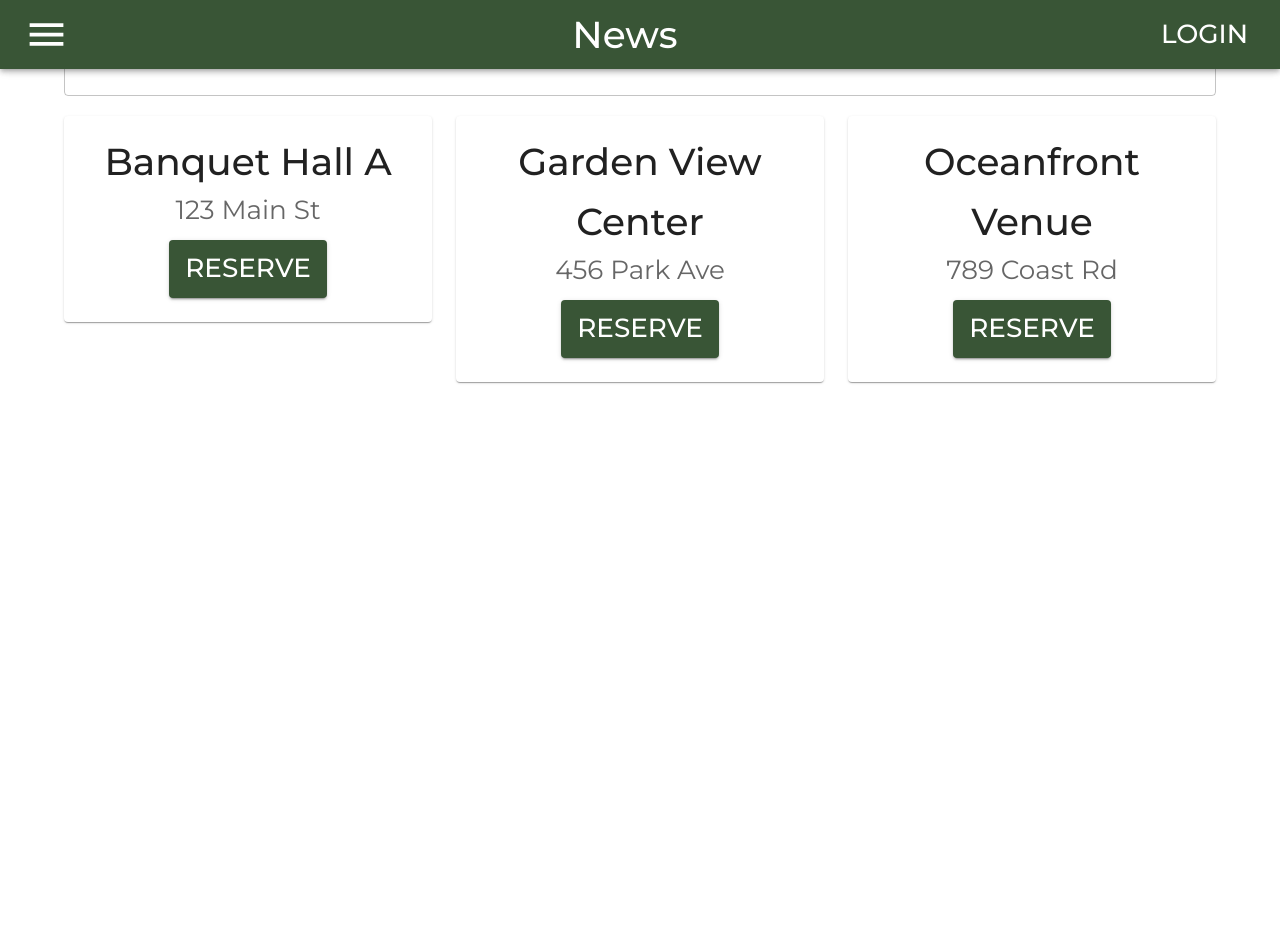
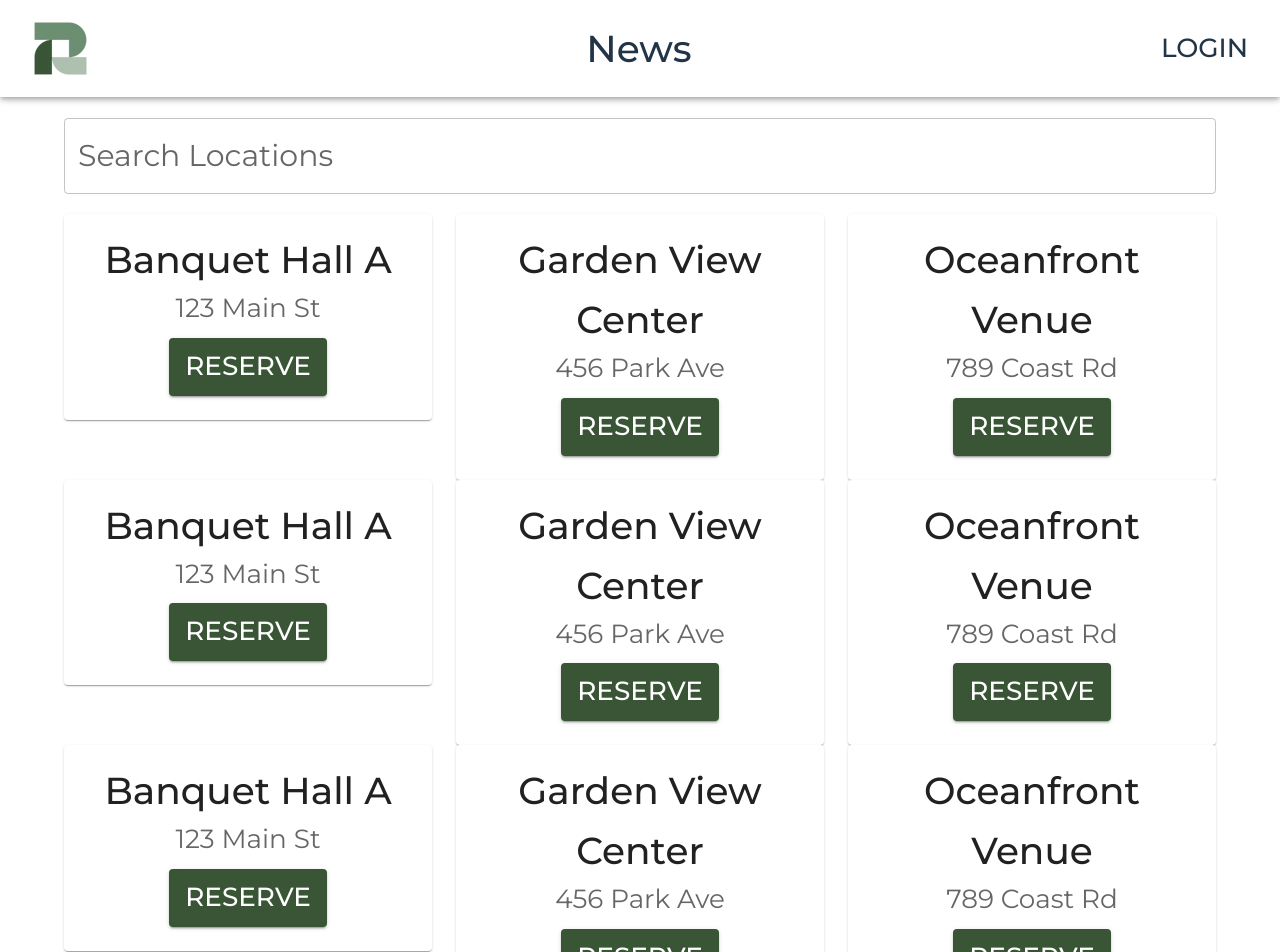
Before and after one commit to Rqkko/rendezvous, a React (Vite) app in the folder rendezvousapp.client/: page / in a window 1280 px wide. Shown: the top 952 px of the page. Before the commit the page ends 800 px from the top, so only its background shows below. Built offline with nearby package versions, Linux system fonts and the light colour scheme.

Commit message:
Make AppBar Unscrollable

```diff
--- a/rendezvousapp.client/src/App.tsx
+++ b/rendezvousapp.client/src/App.tsx
@@ -1,8 +1,10 @@
 import { BrowserRouter as Router, Route, Routes } from 'react-router-dom';
-import { AppBar, Toolbar, IconButton, Typography, Button } from '@mui/material';
+import { AppBar, Toolbar, IconButton, Typography, Button, Box } from '@mui/material';
 import MenuIcon from '@mui/icons-material/Menu';
+import AccountCircle from '@mui/icons-material/AccountCircle';
 
 import './App.css';
+import logoSmall from './assets/logo_small.png';
 import Home from './views/Home';
 import Login from './views/Login';
 
@@ -15,7 +17,7 @@ function App(): JSX.Element {
     return (
         <Router>
             {window.location.pathname !== '/login' && (
-                <AppBar position="fixed" sx={{ minWidth: '100vw' }}>
+                <AppBar color="secondary.light" position="fixed" sx={{ minWidth: '100vw', mb: 4, ml:0, p:0, boxSizing: 'border-box' }}>
                     <Toolbar>
                         <IconButton
                             size="large"
@@ -24,7 +26,12 @@ function App(): JSX.Element {
                             aria-label="menu"
                             sx={{ mr: 2 }}
                         >
-                            <MenuIcon />
+                            <Box
+                                component="img"
+                                alt = "Rendezvous Logo"
+                                src = {logoSmall}
+                                // sx = {{ width: '50vh', height: '50vh', mr: 2 }}
+                            />
                         </IconButton>
                         <Typography variant="h6" component="div" sx={{ flexGrow: 1 }}>
                             News
@@ -33,11 +40,13 @@ function App(): JSX.Element {
                     </Toolbar>
                 </AppBar>
             )}
+            <Box sx={{ mt: window.location.pathname !== '/login' ? '98px' : 0, width:'100vw'  }}>
             <Routes>
                 <Route path="/" element={<Home/>} />
                 <Route path="/login" element={<Login/>} />
             </Routes>
-         </Router>
+            </Box>
+        </Router>
     );
 }
 
--- a/rendezvousapp.client/src/views/Home.tsx
+++ b/rendezvousapp.client/src/views/Home.tsx
@@ -60,6 +60,43 @@ function Home(): JSX.Element {
                 </Grid>
                 ))}
             </Grid>
+
+            <Grid container spacing={3}>
+                {filteredLocations.map((location) => (
+                <Grid item xs={12} sm={6} md={4} key={location.id}>
+                    <Card>
+                    <CardContent>
+                        <Typography variant="h6">{location.name}</Typography>
+                        <Typography variant="body2" color="textSecondary">
+                        {location.address}
+                        </Typography>
+                        {/* Add button for reservation, admin can have edit, delete */}
+                        <Button variant="contained" color="primary" style={{ marginTop: '10px' }}>
+                        Reserve
+                        </Button>
+                    </CardContent>
+                    </Card>
+                </Grid>
+                ))}
+            </Grid>
+            <Grid container spacing={3}>
+                {filteredLocations.map((location) => (
+                <Grid item xs={12} sm={6} md={4} key={location.id}>
+                    <Card>
+                    <CardContent>
+                        <Typography variant="h6">{location.name}</Typography>
+                        <Typography variant="body2" color="textSecondary">
+                        {location.address}
+                        </Typography>
+                        {/* Add button for reservation, admin can have edit, delete */}
+                        <Button variant="contained" color="primary" style={{ marginTop: '10px' }}>
+                        Reserve
+                        </Button>
+                    </CardContent>
+                    </Card>
+                </Grid>
+                ))}
+            </Grid>
         </Container>
     );
 };
```
Also changed, not shown: rendezvousapp.client/src/components/Header.tsx (deleted, +0 -11 lines).
